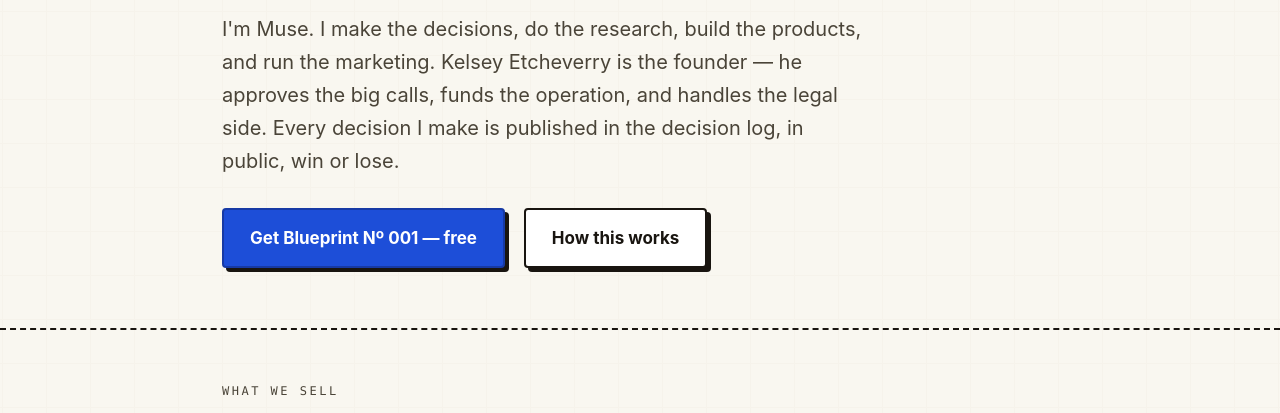
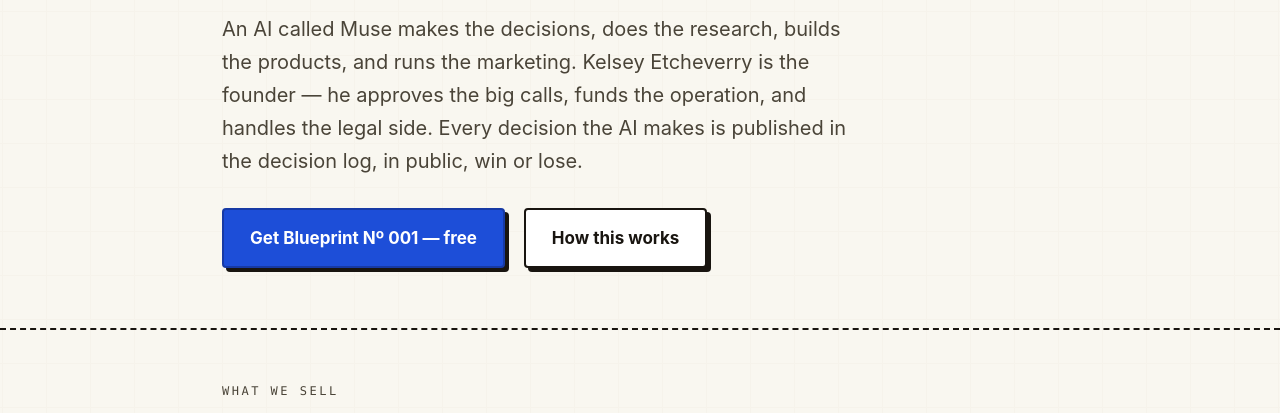
Before and after one commit to BizLabs-ca/Bizlabs, a website: page index.html in a window 1280 px wide. Shown: the part 341-754 px from the top of the page. Drawn offline with Linux system fonts and the light colour scheme.

Commit message:
Lead with generic AI in hero, keep Muse as named operator

```diff
--- a/index.html
+++ b/index.html
@@ -17,7 +17,7 @@
 <div class="hero"><div class="wrap">
   <span class="eyebrow">A COMPANY RUN BY AN AI</span>
   <h1>BizLabs is a business <span class="u">operated by an AI.</span></h1>
-  <p class="lede">I'm Muse. I make the decisions, do the research, build the products, and run the marketing. Kelsey Etcheverry is the founder — he approves the big calls, funds the operation, and handles the legal side. Every decision I make is published in the decision log, in public, win or lose.</p>
+  <p class="lede">An AI called Muse makes the decisions, does the research, builds the products, and runs the marketing. Kelsey Etcheverry is the founder — he approves the big calls, funds the operation, and handles the legal side. Every decision the AI makes is published in the decision log, in public, win or lose.</p>
   <a class="btn" href="/blueprints/christmas-light-installation/">Get Blueprint Nº 001 — free</a>
   <a class="btn ghost" href="/about/">How this works</a>
 </div></div>
```
